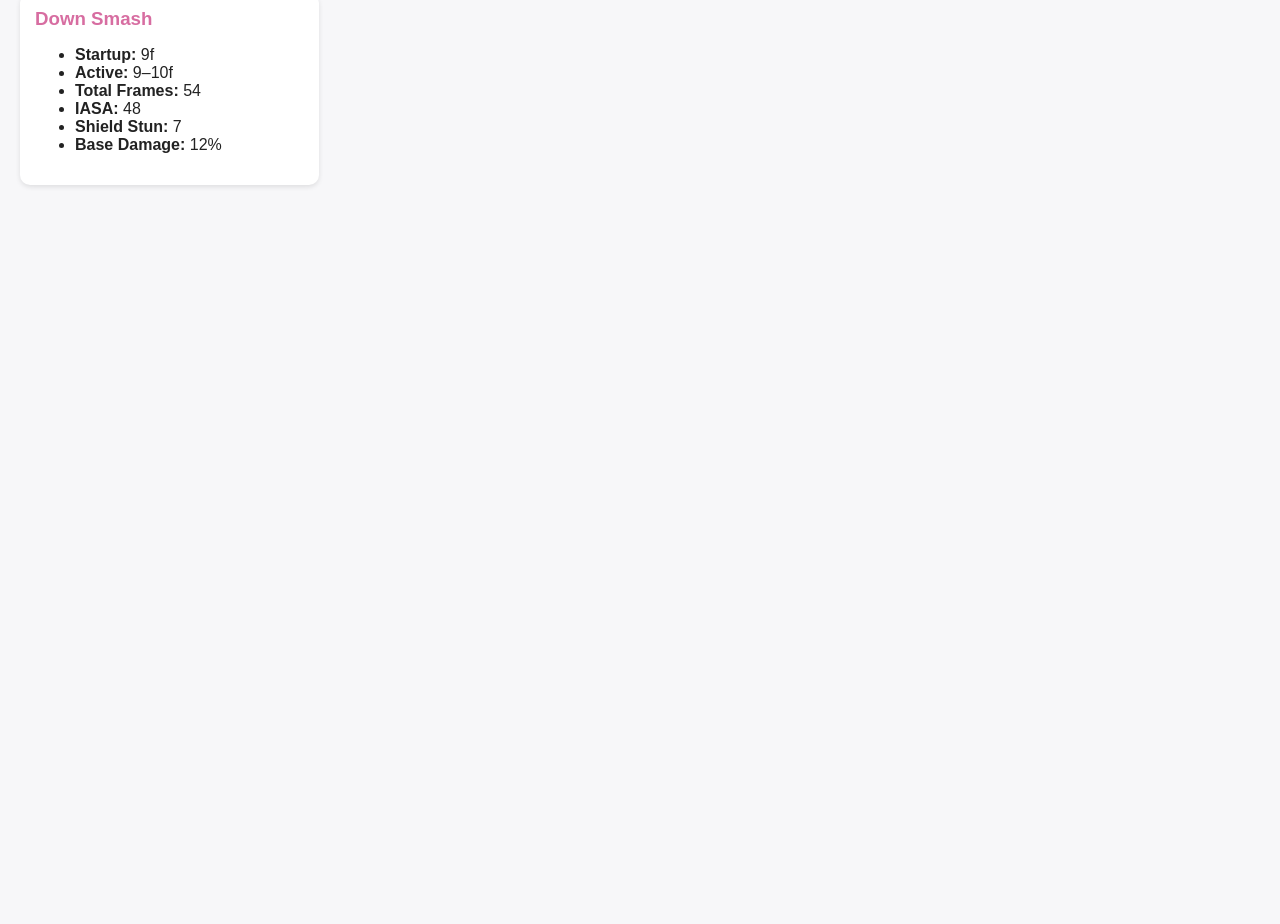
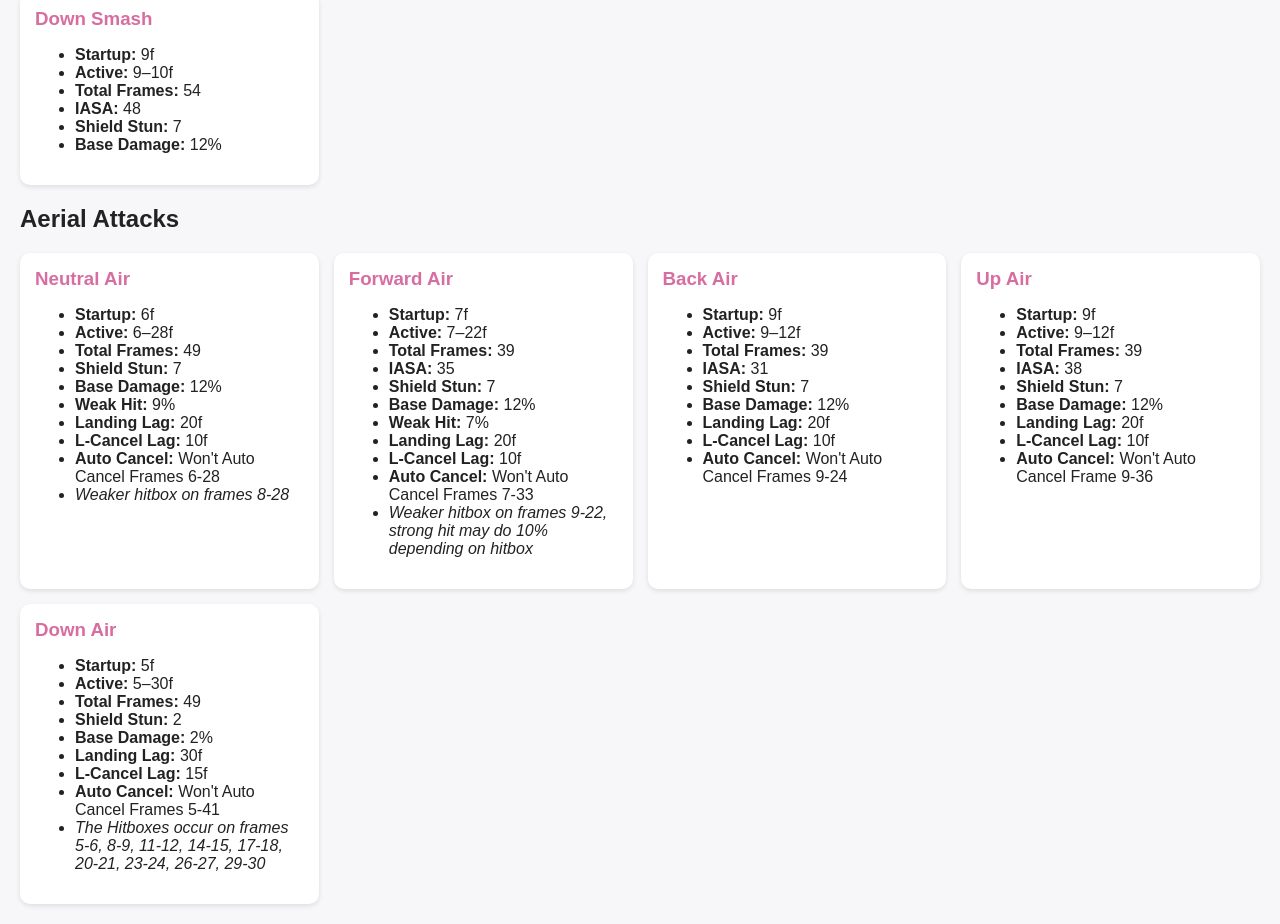
Before and after one commit to AndresASC22/jigglypuff-frame-data, a React (Vite) app: page / in a window 1280 px wide. Shown: the part 631-1555 px from the top of the page. Before the commit the page ends 836 px from the top, so only its background shows below. Built offline with nearby package versions, Linux system fonts and the light colour scheme.

Commit message:
Changes MoveCard, AerialAttacks and GroundAttacks to work with the new CategorySection component

```diff
--- a/src/App.jsx
+++ b/src/App.jsx
@@ -1,6 +1,6 @@
-// src/App.jsx
 import React from "react";
 import GroundAttacks from "./components/GroundAttacks";
+import AerialAttacks from "./components/AerialAttacks";
 import "./style.css";
 
 export default function App() {
@@ -8,6 +8,7 @@ export default function App() {
     <div className="App">
       <h1>Jigglypuff Frame Data</h1>
       <GroundAttacks />
+      <AerialAttacks />
     </div>
   );
 }
--- a/src/components/AerialAttacks.jsx
+++ b/src/components/AerialAttacks.jsx
@@ -1,4 +1,3 @@
-// src/components/AerialAttacks.jsx
 import React from "react";
 import moveData from "../data/jigglypuffFrameData.json";
 import CategorySection from "./CategorySection";
--- a/src/components/GroundAttacks.jsx
+++ b/src/components/GroundAttacks.jsx
@@ -1,18 +1,12 @@
 import React from "react";
 import moveData from "../data/jigglypuffFrameData.json";
-import MoveCard from "./MoveCard";
+import CategorySection from "./CategorySection";
 
 export default function GroundAttacks() {
-  const groundMoves = moveData.GroundAttacks;
-
   return (
-    <div className="ground-attacks">
-      <h2>Ground Attacks</h2>
-      <div className="move-list">
-        {groundMoves.map((move, index) => (
-          <MoveCard key={index} move={move} />
-        ))}
-      </div>
-    </div>
+    <CategorySection
+      title="Ground Attacks"
+      moves={moveData.GroundAttacks}
+    />
   );
 }
--- a/src/components/MoveCard.jsx
+++ b/src/components/MoveCard.jsx
@@ -12,6 +12,9 @@ export default function MoveCard({ move }) {
         <li><strong>Shield Stun:</strong> {move.shieldStun}</li>
         <li><strong>Base Damage:</strong> {move.baseDamage}%</li>
         {move.baseDamageWeak && <li><strong>Weak Hit:</strong> {move.baseDamageWeak}%</li>}
+        {move.LandingLag && <li><strong>Landing Lag:</strong> {move.LandingLag}f</li>}
+        {move.LCancelLag && <li><strong>L-Cancel Lag:</strong> {move.LCancelLag}f</li>}
+        {move.AutoCancel && <li><strong>Auto Cancel:</strong> {move.AutoCancel}</li>}
         {move.notes && <li><em>{move.notes}</em></li>}
       </ul>
     </div>
```
